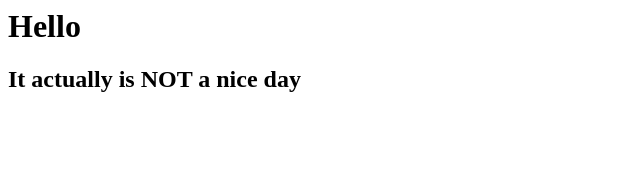
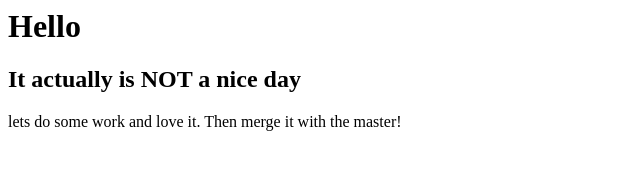
Before and after one commit to rjamielynn/skillcrush-experiments, a plain HTML site: page index.html in a window 1280 px wide. Shown: the whole page, without its empty margins (0-640 px from the left). Drawn offline with Linux system fonts and the light colour scheme.

```diff
--- a/index.html
+++ b/index.html
@@ -1,2 +1,3 @@
 <h1>Hello</h1>
 <h2>It actually is NOT a nice day</h2>
+<p>lets do some work and love it. Then merge it with the master!</p>
```
